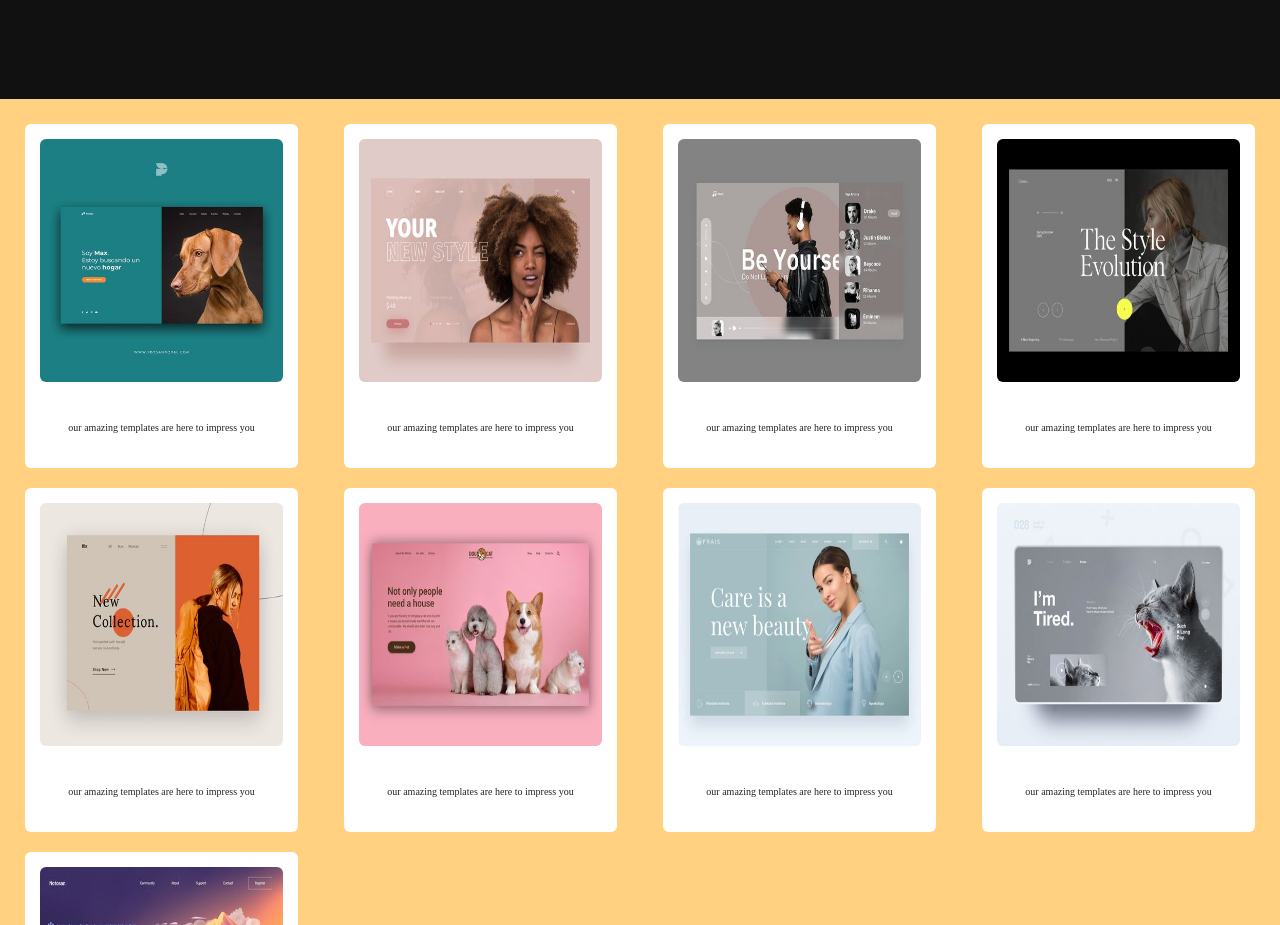
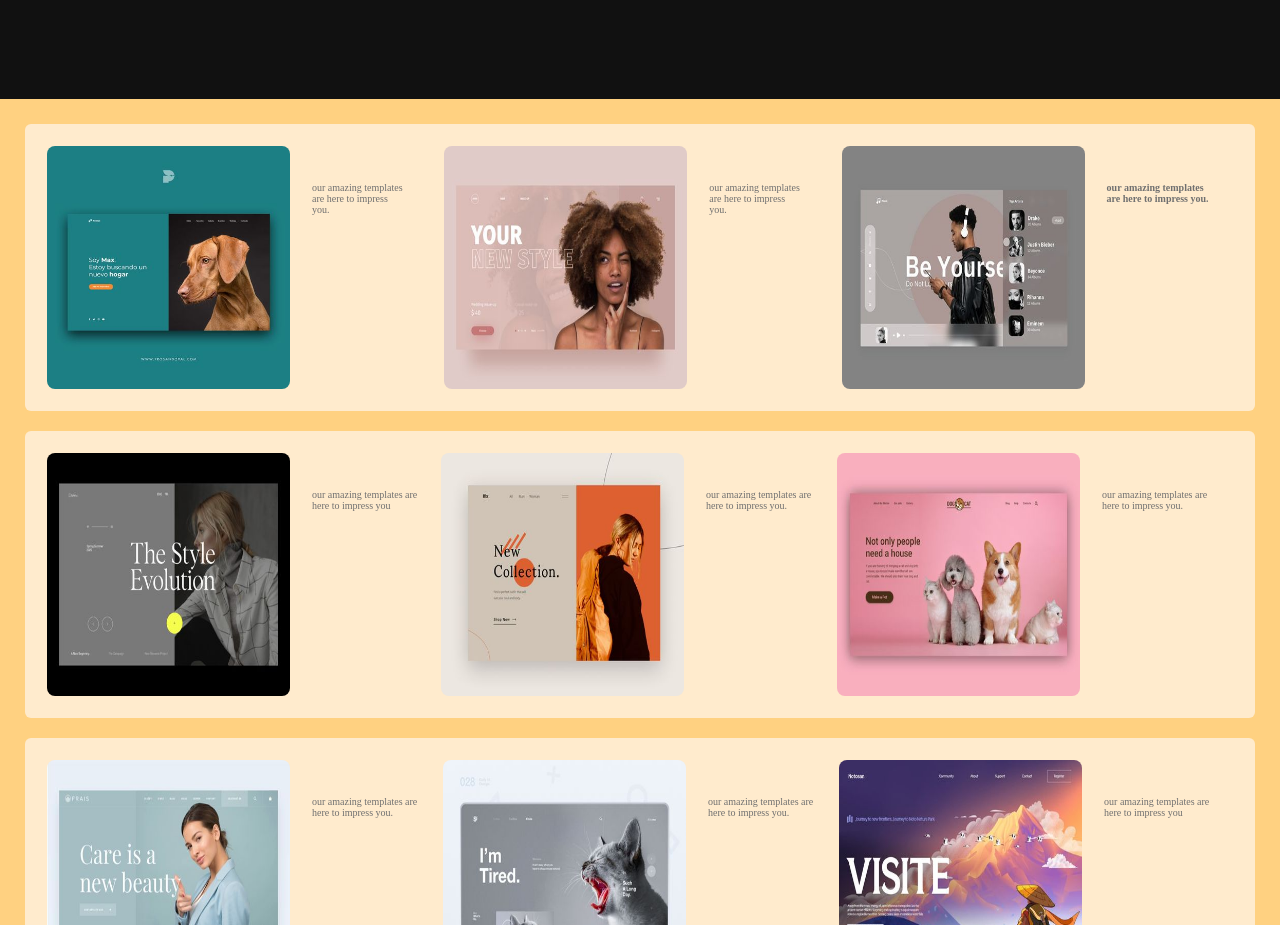
Before and after one commit to zrabhi/Odin-landing-page-exerc., a plain HTML site: page index.html in a window 1280 px wide. Shown: the part 207-1132 px from the top of the page. Drawn offline with Linux system fonts and the light colour scheme.

Commit message:
Add files via upload

```diff
--- a/index.html
+++ b/index.html
@@ -10,7 +10,7 @@
 <body>
     <div class="container">
         <div class="header">
-            <img class="logo-img" src="images/icons8-website-64.png" alt="Front end lover" height="35px">
+            <!-- <img class="logo-img" src="images/icons8-website-64.png" alt="Front end lover" height="35px"> -->
             <div class="logo">Front end lover</div>
             <ul class="header-navigation">
                 <li><a href="index.html">Home</a></li>
@@ -21,47 +21,54 @@
             </ul>
         </div>
     </div>
-    <div class="body-text">Make your webpage look amazing with us</div>
+    <h1 class="body-text">Make your webpage look amazing with us</h1>
         <div class="body">
-            <div class="card">
+            <div class="first-column">
+                <div class="card-one">
                     <img class="image" src=./images/0337623da6f2735849d1d4e7afa2f3a3.jpeg alt=our amazing classimage templates are here to impress you height="243px" width="243px">
-                <div class="paragh">our amazing  templates are here to impress you</div>
+                    <div class="paragh">our amazing  templates are here to impress you.</div>
+                    <!-- <button></button> -->
                 </div>
-            <div class=card>
+                <div class="card-one">
                     <img class="image" src=./images/2184e7d76c276c564e91f93bfe71dafd.jpeg alt=our amazing classimage templates are here to impress you height="243px" width="243px">
-                <div class="paragh">our amazing  templates are here to impress you</div>
+                    <div class="paragh">our amazing  templates are here to impress you.</div>
                 </div>
-            <div class=card>
+                <div class="card-one">
                     <img class="image" src=./images/27fb1e7fb257430c77eed793c6136570.jpeg alt=our amazing classimage templates are here to impress you height="243px" width="243px">
-                <div class="paragh">our amazing  templates are here to impress you</div>
+                    <h1 class="paragh">our amazing  templates are here to impress you.</h1>
                 </div>
-            <div class=card>
+            </div>
+            <div class="second-column">
+                <div class="card-one">
                     <img class="image" src=./images/4c9400d739040abba075182dd75fa692.jpeg alt=our amazing classimage templates are here to impress you height="243px" width="243px">
                     <div class="paragh">our amazing  templates are here to impress you</div>
                 </div>
-            <div class=card>
+                <div class="card-one">
                     <img class=image src=./images/5daec9c18b1b0d8559ddfe17b0cbb0db.jpeg alt=our amazing classimage templates are here to impress you height="243px" width="243px">
-                <div class="paragh">our amazing  templates are here to impress you</div>
+                    <div class="paragh">our amazing  templates are here to impress you.</div>
                 </div>
-            <div class=card>
+                <div class="card-one">
                     <img class="image" src=./images/6938872e965a60ad16939f2af682ed9a.jpeg alt=our amazing classimage templates are here to impress you height="243px" width="243px">
-                <div class="paragh">our amazing  templates are here to impress you</div>
+                    <div class="paragh">our amazing  templates are here to impress you.</div>
                 </div>
-            <div class=card>
+            </div>
+            <div class="tirth-colimn">
+                <div class="card-one">
                     <img class="image" src=./images/6cac6d3899496dbd68304c8ea05fbd50.jpeg alt=our amazing classimage templates are here to impress you height="243px" width="243px">
-                <div class="paragh">our amazing  templates are here to impress you</div>
+                    <div class="paragh">our amazing  templates are here to impress you.</div>
                 </div>
-            <div class=card>
+                <div class="card-one">
                     <img class="image" src=./images/af03998c6e18e13906dcf15df1d32cfb.jpeg alt=our amazing classimage templates are here to impress you height="243px" width="243px">
-                <div class="paragh">our amazing  templates are here to impress you</div>
+                    <div class="paragh">our amazing  templates are here to impress you.</div>
                 </div>
-            <div class=card>
+                <div class="card-one">
                     <img class="image" src=./images/63dca552ea60573fbff6309b987d07a0.jpeg alt=our amazing classimage templates are here to impress you height="243px" width="243px">
                     <div class="paragh">our amazing  templates are here to impress you</div>
                 </div>
             </div>
+        </div>
         <div class=inspiration>
-            <div>This is an inspiration templates from us, Get inspiration and Create an amzaing front end</div>
+            <div>This is an inspiration templates from us, Get inspiration and Create an amzaing front end.</div>
         </div>
         <div class=footer>Copyright © Front end lover</div>
 </body>
--- a/style.css
+++ b/style.css
@@ -1,5 +1,6 @@
 body, html{
     height: 100%;
+    width: 100%;
 }
 body{
     background: #ffd181;
@@ -34,11 +35,11 @@ ul{
     padding-right: 10px;
     padding-left: 78px;
 }
-.logo-img{
+/* .logo-img{
     display: flex;
     align-items: center;
     justify-content: ;
-}
+} */
 .logo{
     display: flex;
     flex-shrink: 0;
@@ -68,39 +69,76 @@ ul{
 .body{
     display: flex;
     flex-wrap: wrap;
+    flex-direction: column;
     align-items: center;
     justify-content: space-between;
     margin: 10px;
     padding: 5px;
     padding-bottom: 200px;
+    /* gap: 4px; */
 }
-.card{
-    flex-shrink: 0;
-    padding: 15px;
+.first-column{
+    padding: 22px;
     display: flex;
-    flex-direction: column;
+    flex-direction: row;
+    margin: 0;
+    gap: 16px;
+    background:blanchedalmond;
+    /* border: 6px  solid rgb(14, 13, 13); */
+    align-items: center;
+    /* gap: ; */
+    justify-content: space-around;
+    border-radius: 6px;
+    margin: 10px;
+    /* width: 50%; */
+
+}
+.second-column{
+    padding: 22px;
+    display: flex;
+    flex-direction: row;
     margin: 0;
     background: white;
-    /* border: 6px  solid rgb(14, 13, 13);*/
+    background:blanchedalmond;
+    /* border: 6px  solid rgb(14, 13, 13); */
     align-items: center;
-    justify-content: space-between;
+    /* gap: ; */
+    justify-content: space-around;
     border-radius: 6px;
     margin: 10px;
+
+}
+.tirth-colimn{
+    padding: 22px;
+    display: flex;
+    flex-direction: row;
+    margin: 0;
+    background: white;
+    background:blanchedalmond;
+    /* border: 6px  solid rgb(14, 13, 13); */
+    align-items: center;
+    /* gap: ; */
+    justify-content: space-around;
+    border-radius: 6px;
+    margin: 10px;
+
 }
 .image{
     text-align: center;
-    border-radius: 6px;
+    border-radius: 8px;
 }
 .paragh
 {
     /* height:50px;  */
     /* padding-right: ; */
-    color: rgb(36, 36, 36);
-    padding-top: 20px;
+    color: rgb(112, 112, 112);
     padding-bottom: 0;
     font-size: 10px;
-    font-weight:;
+    /* border: 1px  solid rgb(248, 246, 246); */
+    /* border-radius: 4px; */
+    padding: 16px 2px;
     margin: 20px;
+    margin-bottom: 0;
 }
 .inspiration{
     padding: 100px 32px;
@@ -122,5 +160,12 @@ ul{
     padding: 36px 32px;
     align-items: center;
     justify-content: center;
+    /* width: 100%; */
 
 }
+.card-one{
+    flex: 1 1 auto;
+    display: flex;
+    /* flex-direction: column; */
+}
+.card-two{}
```
Lines whose indentation alone changed are shown as unchanged.
